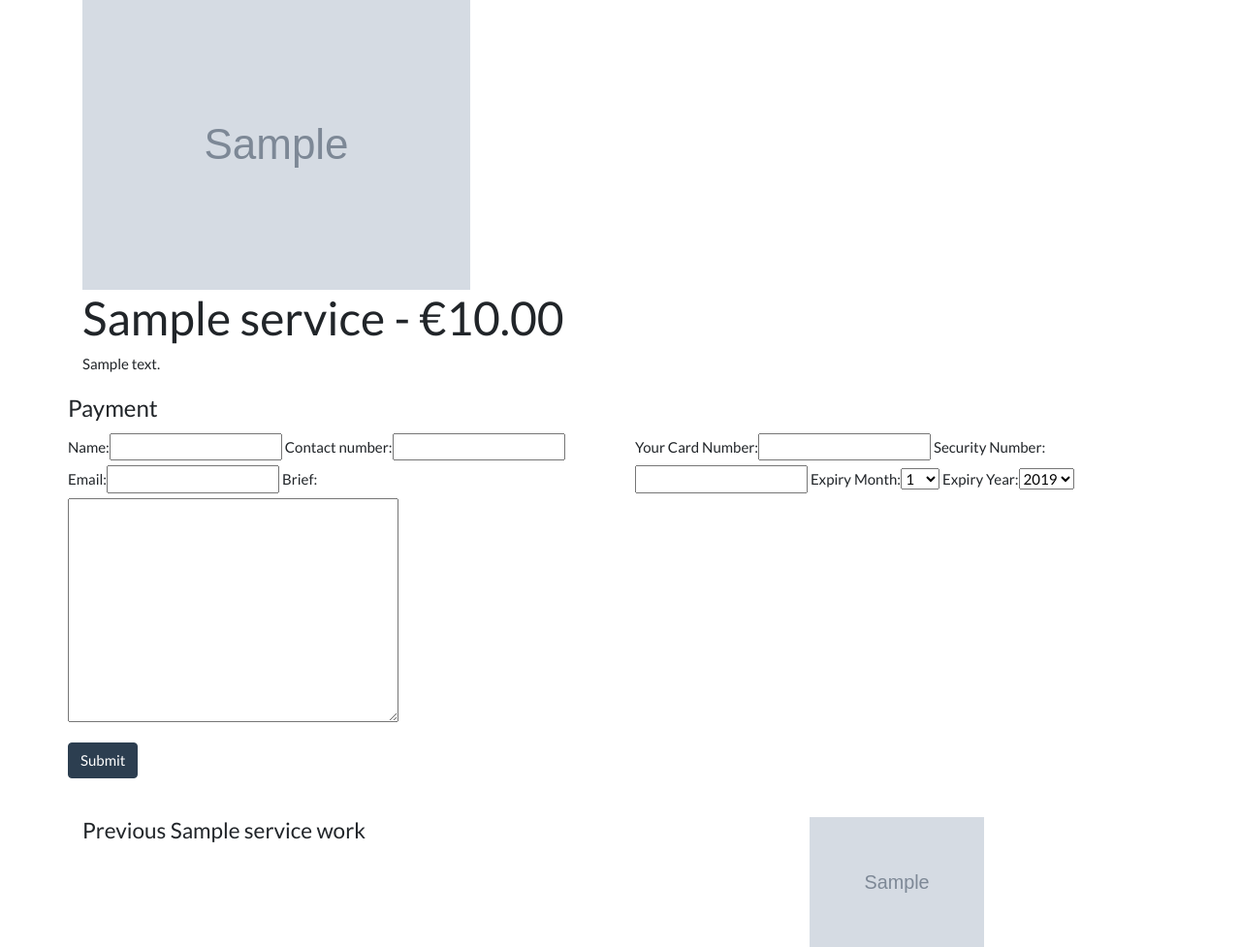
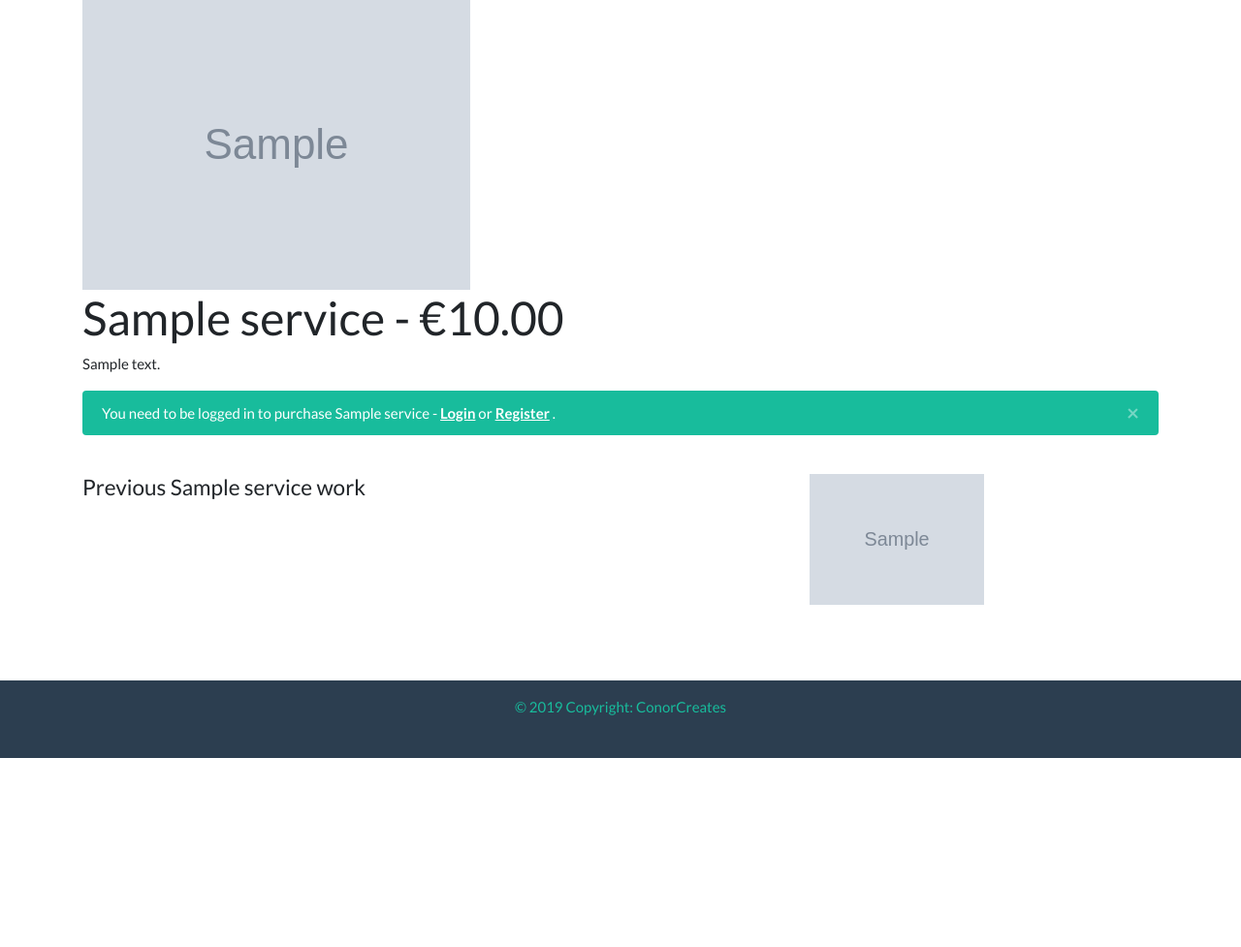
Before and after one commit to walshyc/conor-creates, a Django app: page /services/1/ in a window 1280 px wide. Shown: the part 80-1057 px from the top of the page at 97% size. After the commit the page ends 862 px from the top, so only its background shows below. Run offline with Django 3.2, Linux system fonts and the light colour scheme; tables that the repository leaves empty hold one stand-in row (values such as "Sample post"); grey boxes marked "Sample" are stand-in pictures; some libraries are stand-ins or nearby versions.

Commit message:
added some alerts to html pages

```diff
--- a/services/templates/single-service.html
+++ b/services/templates/single-service.html
@@ -52,6 +52,16 @@
         </form>
     </div>
 </div> -->
+{% if not user.is_authenticated %}
+<div class="row">
+    <div class="col">
+            <div class="alert alert-dismissible alert-success">
+                    <button type="button" class="close" data-dismiss="alert">&times;</button>
+                    You need to be logged in to purchase {{ service.name }} - <a href="{% url 'login' %}" class="alert-link">Login</a> or <a href="{% url 'register' %}" class="alert-link">Register</a> .
+                  </div>
+    </div>
+</div>
+{%else%}
 <div class="row">
     <form method="POST" role="form" action="{% url 'single-service' service.id %}" id="payment-form">
         {% csrf_token %}
@@ -74,6 +84,8 @@
         </div>
     </form>
 </div>
+
+{% endif %}
 
 <div class="row mt-4">
     <div class="col">
```
Also changed, not shown: accounts/templates/profile.html (+13 -0 lines).
